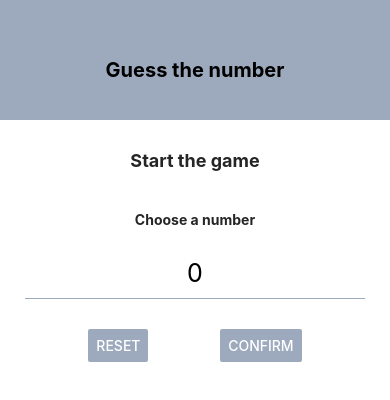
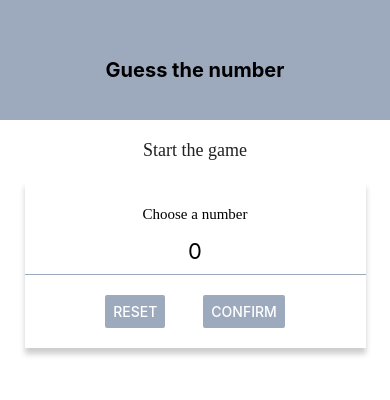
Before and after one commit to kevinRifelKaiser/guess-number-game, a React Native app: screen / in a window 390 px wide. Shown: the top 400 px of the page. Built offline with nearby package versions, Linux system fonts and the light colour scheme.

Commit message:
[feature] - create card component layout and styles

```diff
--- /dev/null
+++ b/src/components/card/index.jsx
@@ -0,0 +1,10 @@
+import { View } from "react-native"
+import { styles } from "./styles"
+
+const Card = ({ children, style }) => {
+  return(
+    <View style={{ ...styles.container, ...style }}>{children}</View>
+  );
+}
+
+export default Card;
--- /dev/null
+++ b/src/components/card/styles.js
@@ -0,0 +1,15 @@
+import { StyleSheet } from "react-native"
+
+export const styles = StyleSheet.create({
+  container:{
+    backgroundColor: '#fff',
+    shadowColor: "#000000",
+    shadowOffset: {
+    width: 0,
+    height: 6,
+    },
+    shadowOpacity:  0.20,
+    shadowRadius: 5.62,
+    elevation: 8,
+  }
+});
--- a/src/components/index.js
+++ b/src/components/index.js
@@ -1 +1,2 @@
 export { default as Header } from './header/index'
+export { default as Card } from './card/index'
--- a/src/screens/start-game/index.jsx
+++ b/src/screens/start-game/index.jsx
@@ -1,28 +1,19 @@
 import { View, Text, TextInput, Button } from 'react-native'
 import { styles } from './styles'
+import { Card } from '../../components'
 
 const StartGame = () => {
   return(
     <View style={styles.container}>
       <Text style={styles.title}>Start the game</Text>
-      <View style={styles.inputContainer}>
+      <Card style={styles.inputContainer}>
         <Text style={styles.label}>Choose a number</Text>
-        <TextInput style={styles.input} placeholder='0'/>
-      </View>
-      <View style={styles.buttomContainer}>
-        <Button
-          style={styles.button}
-          title='Reset'
-          onPress={() => null}
-          color='#9DAABE'
-        />
-        <Button
-          style={styles.button}
-          title='Confirm'
-          onPress={() => null}
-          color='#9DAABE'
-        />
-      </View>
+        <TextInput keyboardType='numeric' style={styles.input} placeholder='0'/>
+        <View style={styles.buttonContainer}>
+          <Button title='Reset' onPress={() => null} color='#9DAABE' />
+          <Button title='Confirm' onPress={() => null} color='#9DAABE' />
+        </View>
+      </Card>
     </View>
   );
 }
--- a/src/screens/start-game/styles.js
+++ b/src/screens/start-game/styles.js
@@ -3,40 +3,41 @@ import { StyleSheet } from "react-native"
 export const styles = StyleSheet.create({
   container: {
     flex: 1,
-    paddingHorizontal: 5,
-    paddingVertical: 10,
-    alignItems: 'center'
+    alignItems: "center",
   },
   title: {
     fontSize: 18,
-    color: '#252525',
-    fontWeight: 'bold',
-    paddingVertical: 20
+    fontFamily: "Karma-Medium",
+    color: '#212121',
+    textAlign: "center",
+    paddingVertical: 20,
   },
   inputContainer: {
+    justifyContent: "center",
+    alignItems: "center",
     marginHorizontal: 20,
-    justifyContent: 'center',
-    alignItems: 'center'
+    paddingVertical: 20,
   },
   label: {
-    paddingVertical: 20,
-    color: '#252525',
-    fontSize: 14,
-    fontWeight: 'bold'
+    fontSize: 15,
+    color: '#2121121',
+    paddingVertical: 5,
+    textAlign: "center",
+    fontFamily: "Karma-Regular",
   },
   input: {
-    width: '100%',
-    minWidth: 80,
-    textAlign: 'center',
-    fontSize: 25,
-    borderBottomColor: "#9DAABE",
+    width: "100%",
+    borderBottomColor: '#9DAABE',
     borderBottomWidth: 1,
-    paddingVertical: 10
+    minWidth: 70,
+    fontSize: 22,
+    paddingVertical: 10,
+    textAlign: "center",
   },
-  buttomContainer: {
-    flexDirection: 'row',
-    marginTop: 30,
-    width: '75%',
-    justifyContent: 'space-around'
+  buttonContainer: {
+    flexDirection: "row",
+    width: "75%",
+    justifyContent: "space-evenly",
+    marginTop: 20,
   }
 });
```
